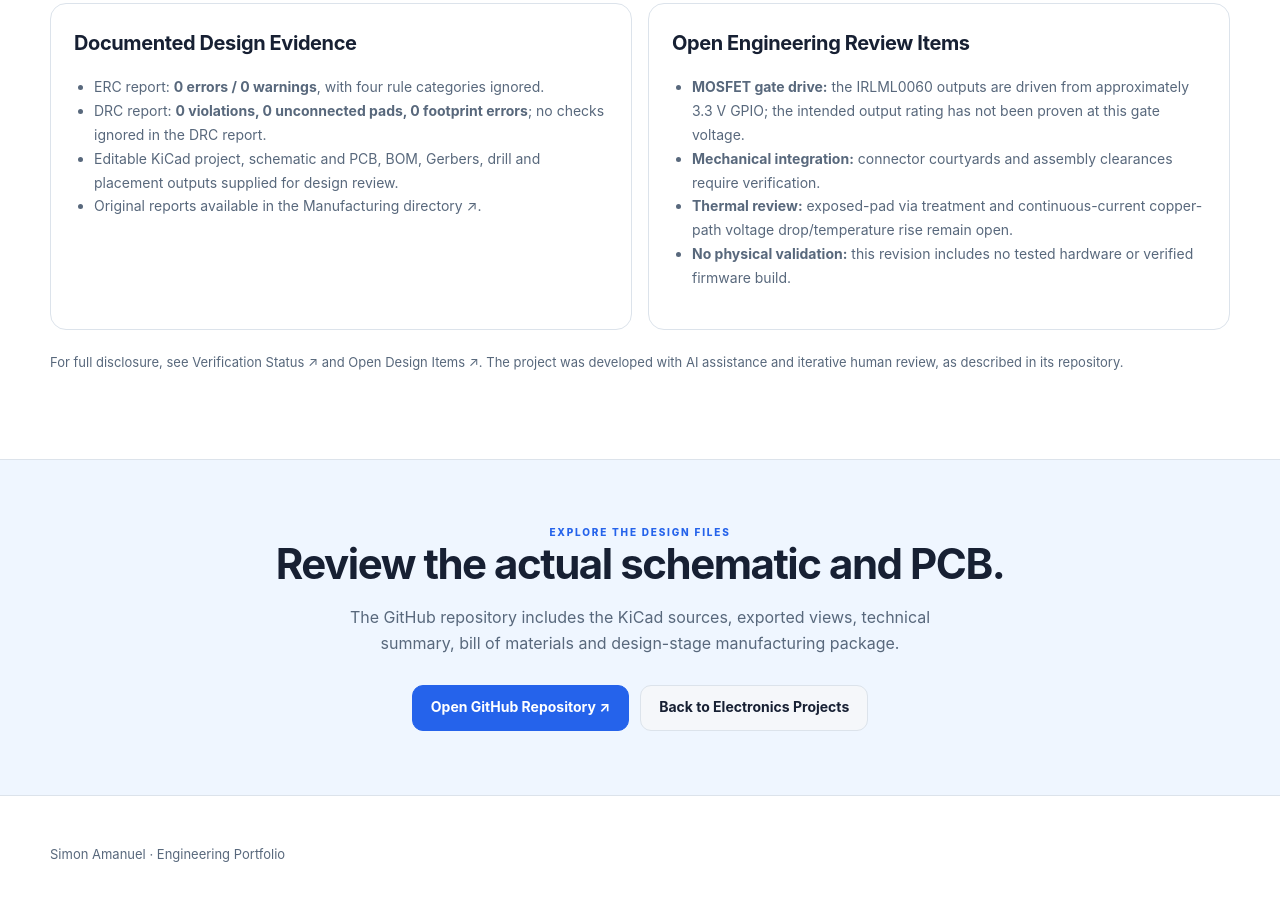
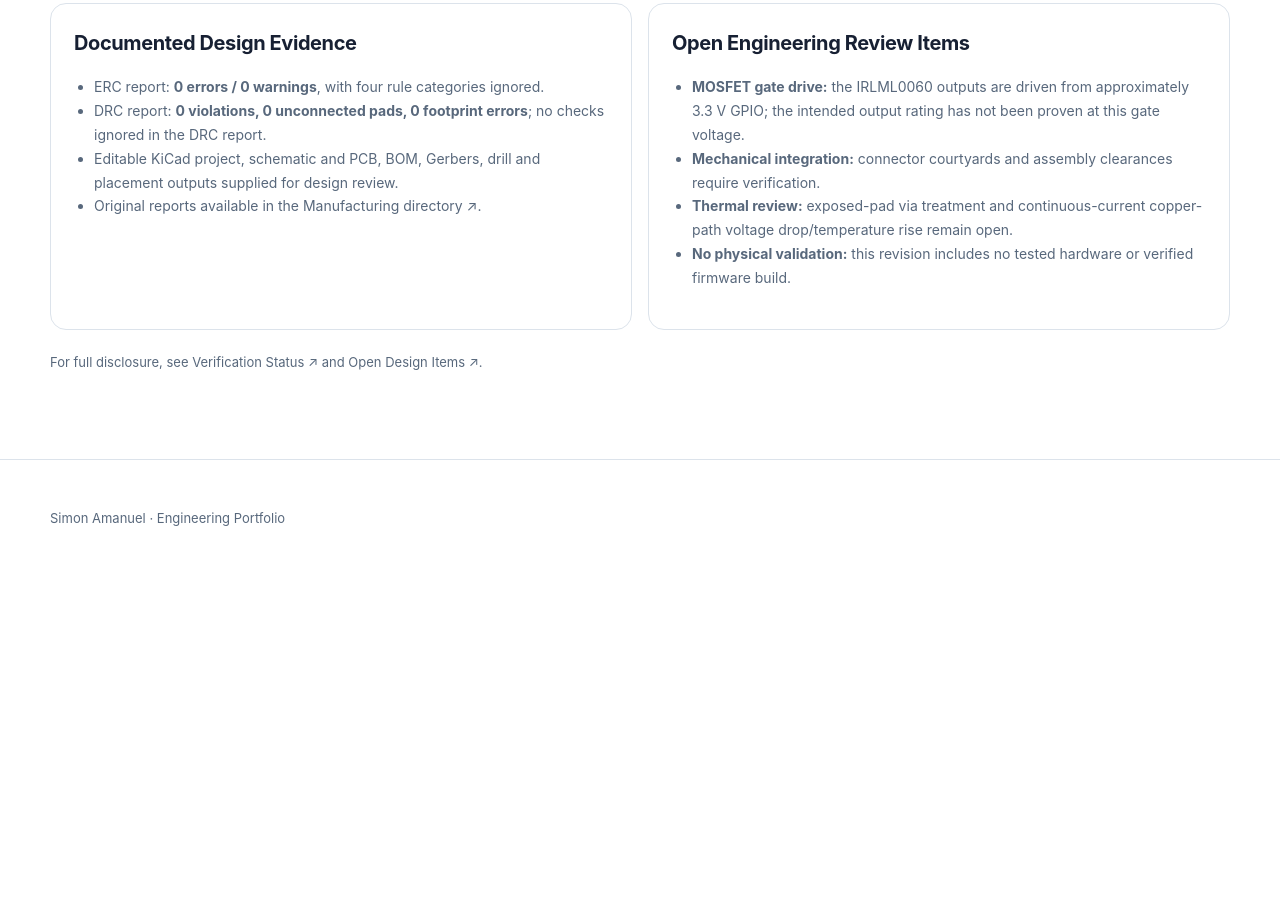
Before and after one commit to simonamanuel/simonamanuel.github.io, a plain HTML site: page stm32-industrial-controller.html in a window 1280 px wide. Shown: the part 2875-3775 px from the top of the page. After the commit the page ends 3474 px from the top, so only its background shows below. Drawn offline with Linux system fonts and the light colour scheme.

Commit message:
Remove design files exploration section
Removed section about exploring design files and related links.

```diff
--- a/stm32-industrial-controller.html
+++ b/stm32-industrial-controller.html
@@ -80,13 +80,7 @@
         <li><strong>No physical validation:</strong> this revision includes no tested hardware or verified firmware build.</li>
       </ul></article>
     </div>
-    <p style="margin-top:22px;color:#58687c;font-size:13px">For full disclosure, see <a href="https://github.com/simonamanuel/STM32-Industrial-Controller/blob/main/Documentation/VERIFICATION_STATUS.md">Verification Status ↗</a> and <a href="https://github.com/simonamanuel/STM32-Industrial-Controller/blob/main/Documentation/OPEN_DESIGN_ITEMS.md">Open Design Items ↗</a>. The project was developed with AI assistance and iterative human review, as described in its repository.</p>
-  </div>
-</section>
-<section class="stm-close">
-  <div class="container"><div class="eyebrow">Explore the design files</div><h2>Review the actual schematic and PCB.</h2>
-    <p>The GitHub repository includes the KiCad sources, exported views, technical summary, bill of materials and design-stage manufacturing package.</p>
-    <div class="stm-actions"><a class="button primary" href="https://github.com/simonamanuel/STM32-Industrial-Controller">Open GitHub Repository ↗</a><a class="button" href="index.html#electronics-embedded">Back to Electronics Projects</a></div>
+    <p style="margin-top:22px;color:#58687c;font-size:13px">For full disclosure, see <a href="https://github.com/simonamanuel/STM32-Industrial-Controller/blob/main/Documentation/VERIFICATION_STATUS.md">Verification Status ↗</a> and <a href="https://github.com/simonamanuel/STM32-Industrial-Controller/blob/main/Documentation/OPEN_DESIGN_ITEMS.md">Open Design Items ↗</a>.
   </div>
 </section>
 </main>
```
